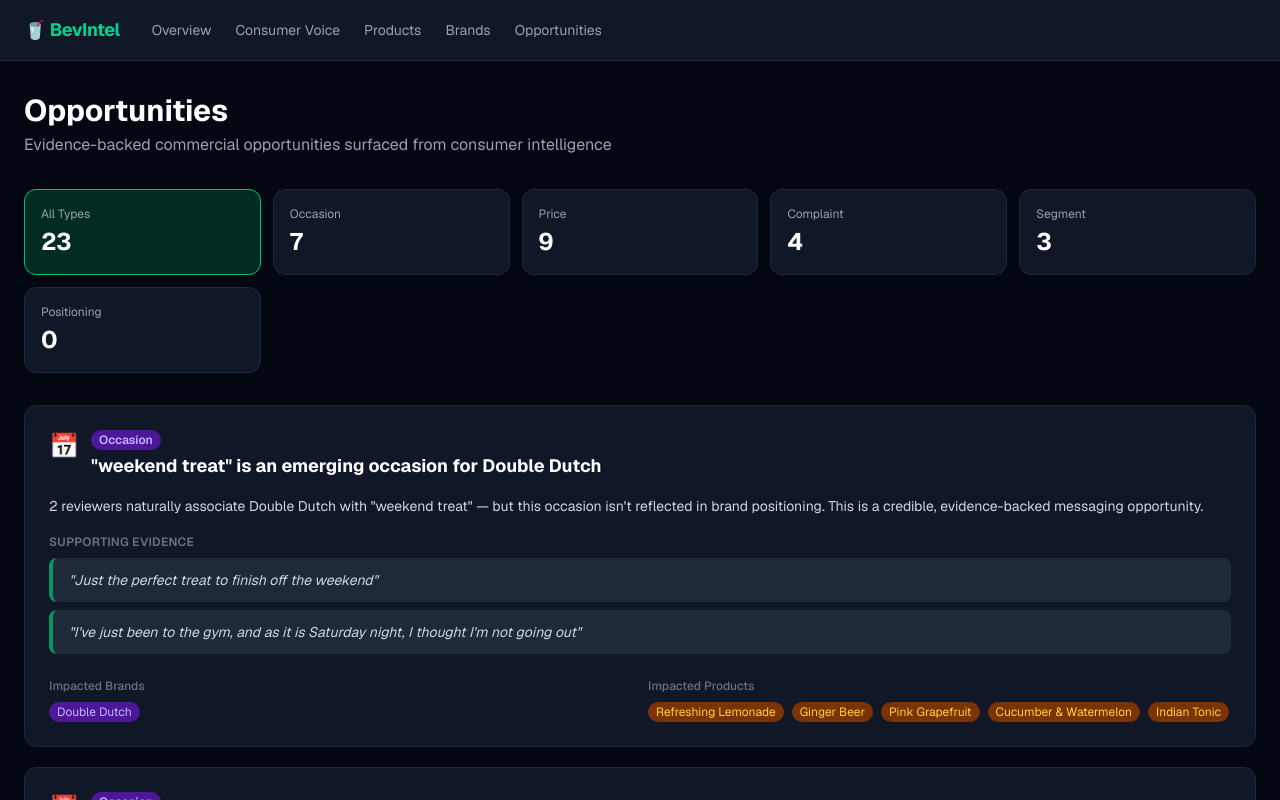
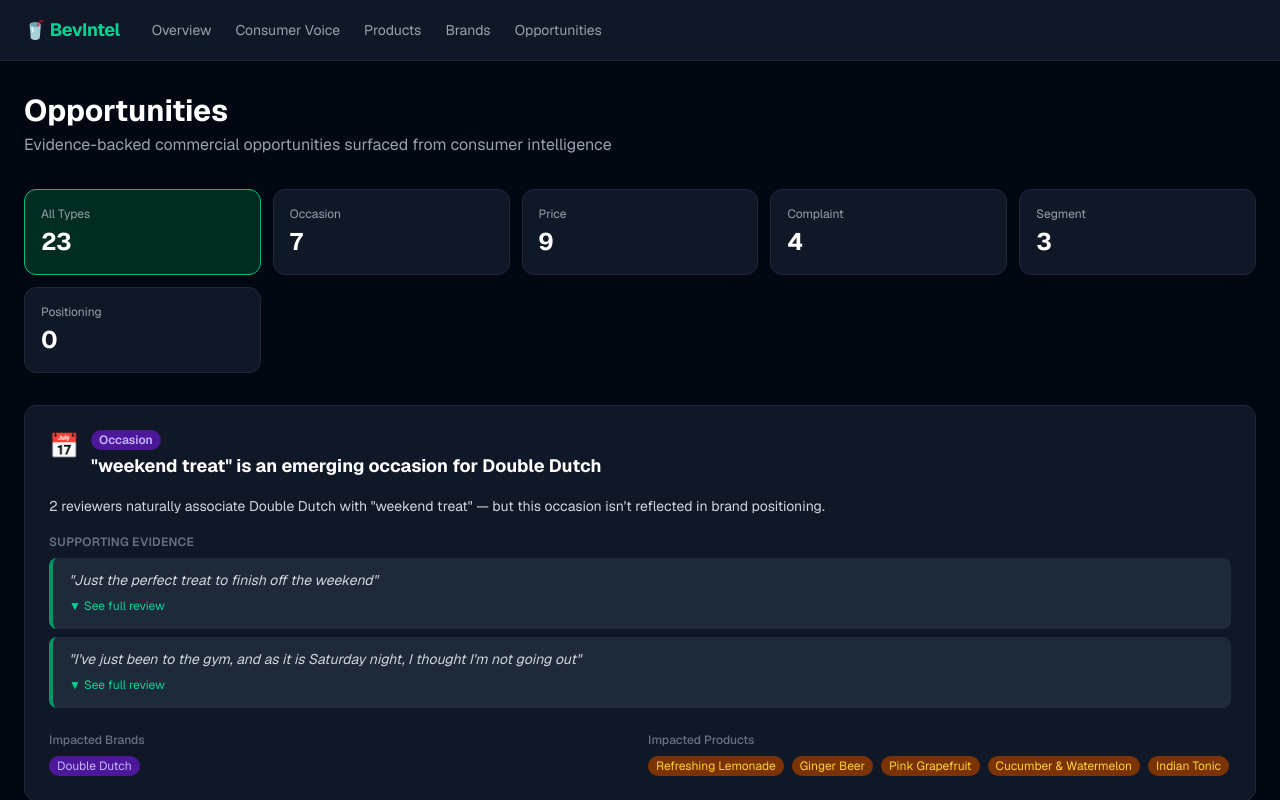
Before and after one commit to daisycloonan/insights-dashboard, a Next.js app: page /opportunities in a window 1280 px wide. Shown: the top 800 px of the page. Built offline with nearby package versions, Linux system fonts and the light colour scheme.

Commit message:
Fix opportunity explanations and add expandable full review viewer

```diff
--- a/src/app/opportunities/page.tsx
+++ b/src/app/opportunities/page.tsx
@@ -3,12 +3,14 @@
 import { useEffect, useState } from 'react';
 import { loadAllData } from '@/lib/data/loader';
 import { extractSignals, buildBrandInsights, buildProductInsights, generateOpportunities } from '@/lib/insights/extractor';
-import { Opportunity } from '@/types';
+import { Opportunity, ReviewIntelligence } from '@/types';
 
 export default function OpportunitiesPage() {
   const [opportunities, setOpportunities] = useState<Opportunity[]>([]);
+  const [reviews, setReviews] = useState<ReviewIntelligence[]>([]);
   const [loading, setLoading] = useState(true);
   const [filterType, setFilterType] = useState<'all' | Opportunity['type']>('all');
+  const [expandedEvidence, setExpandedEvidence] = useState<string | null>(null);
 
   useEffect(() => {
     loadAllData().then((data) => {
@@ -17,6 +19,7 @@
       const productInsights = buildProductInsights(data, signals);
       const opps = generateOpportunities(data, signals, brandInsights, productInsights);
       setOpportunities(opps);
+      setReviews(data);
       setLoading(false);
     });
   }, []);
@@ -71,31 +74,61 @@
         {filtered.map((opp) => (
           <div key={opp.id} className="bg-gray-900 rounded-xl p-6 border border-gray-800 space-y-4">
             {/* Header */}
-            <div className="flex items-start justify-between gap-4">
             <div className="flex items-start gap-3">
               <span className="text-2xl">{typeEmoji(opp.type)}</span>
-                <div>
+              <div className="flex-1">
                 <div className="flex items-center gap-2 mb-1">
                   <TypeBadge type={opp.type} />
                 </div>
                 <h3 className="font-bold text-white text-lg leading-snug">{opp.title}</h3>
               </div>
             </div>
-            </div>
 
-            {/* Explanation */}
-            <p className="text-sm text-gray-300 leading-relaxed">{opp.explanation}</p>
+            {/* Explanation — no boilerplate */}
+            <p className="text-sm text-gray-300 leading-relaxed">
+              {stripBoilerplate(opp.explanation)}
+            </p>
 
             {/* Evidence Quotes */}
             {opp.evidence.length > 0 && (
               <div className="space-y-2">
                 <p className="text-xs font-semibold text-gray-500 uppercase tracking-wide">Supporting Evidence</p>
                 <div className="space-y-2">
-                  {opp.evidence.slice(0, 3).map((quote, i) => (
+                  {opp.evidence.slice(0, 3).map((quote, i) => {
+                    const fullReview = findFullReview(quote, reviews);
+                    return (
                       <div key={i} className="bg-gray-800 rounded-lg px-4 py-3 border-l-4 border-emerald-600">
                         <p className="text-sm text-gray-300 italic">"{quote}"</p>
+                        {fullReview && (
+                          <button
+                            onClick={() => setExpandedEvidence(
+                              expandedEvidence === `${opp.id}-${i}` ? null : `${opp.id}-${i}`
+                            )}
+                            className="text-xs text-emerald-400 hover:text-emerald-300 mt-2 transition-colors"
+                          >
+                            {expandedEvidence === `${opp.id}-${i}` ? '▲ Hide full review' : '▼ See full review'}
+                          </button>
+                        )}
+                        {expandedEvidence === `${opp.id}-${i}` && fullReview && (
+                          <div className="mt-3 pt-3 border-t border-gray-700 space-y-2">
+                            <div className="flex items-center gap-3 flex-wrap">
+                              <span className="text-xs font-medium text-white">{fullReview.product?.productName ?? 'Unknown'}</span>
+                              <span className="text-xs text-gray-500">{fullReview.product?.brand ?? ''}</span>
+                              <span className="text-xs text-gray-400">⭐ {fullReview.rating}/5</span>
+                              <SentimentBadge sentiment={fullReview.sentiment} />
+                              {fullReview.archetype && (
+                                <span className="text-xs bg-gray-700 px-2 py-0.5 rounded-full">{fullReview.archetype}</span>
+                              )}
+                              {fullReview.purchaseIntent && (
+                                <span className="text-xs text-emerald-400">✓ Would repurchase</span>
+                              )}
                             </div>
-                  ))}
+                            <p className="text-xs text-gray-400 leading-relaxed">{fullReview.transcript}</p>
+                          </div>
+                        )}
+                      </div>
+                    );
+                  })}
                 </div>
               </div>
             )}
@@ -134,6 +167,19 @@
   );
 }
 
+function stripBoilerplate(text: string): string {
+  return text
+    .replace(/This is a credible, evidence-backed messaging opportunity\./gi, '')
+    .replace(/This represents an untapped messaging opportunity\./gi, '')
+    .replace(/\s{2,}/g, ' ')
+    .trim();
+}
+
+function findFullReview(quote: string, reviews: ReviewIntelligence[]): ReviewIntelligence | null {
+  const cleanQuote = quote.toLowerCase().trim().slice(0, 40);
+  return reviews.find(r => r.transcript.toLowerCase().includes(cleanQuote)) ?? null;
+}
+
 function typeEmoji(type: string): string {
   const map: Record<string, string> = {
     occasion: '📅',
@@ -160,6 +206,19 @@
   );
 }
 
+function SentimentBadge({ sentiment }: { sentiment: string }) {
+  const styles: Record<string, string> = {
+    positive: 'bg-emerald-900 text-emerald-300',
+    negative: 'bg-red-900 text-red-300',
+    neutral: 'bg-gray-700 text-gray-300',
+  };
+  return (
+    <span className={`text-xs px-2 py-0.5 rounded-full ${styles[sentiment] ?? styles.neutral}`}>
+      {sentiment}
+    </span>
+  );
+}
+
 function LoadingScreen() {
   return (
     <div className="flex items-center justify-center h-64">
```
Lines whose indentation alone changed are shown as unchanged.
